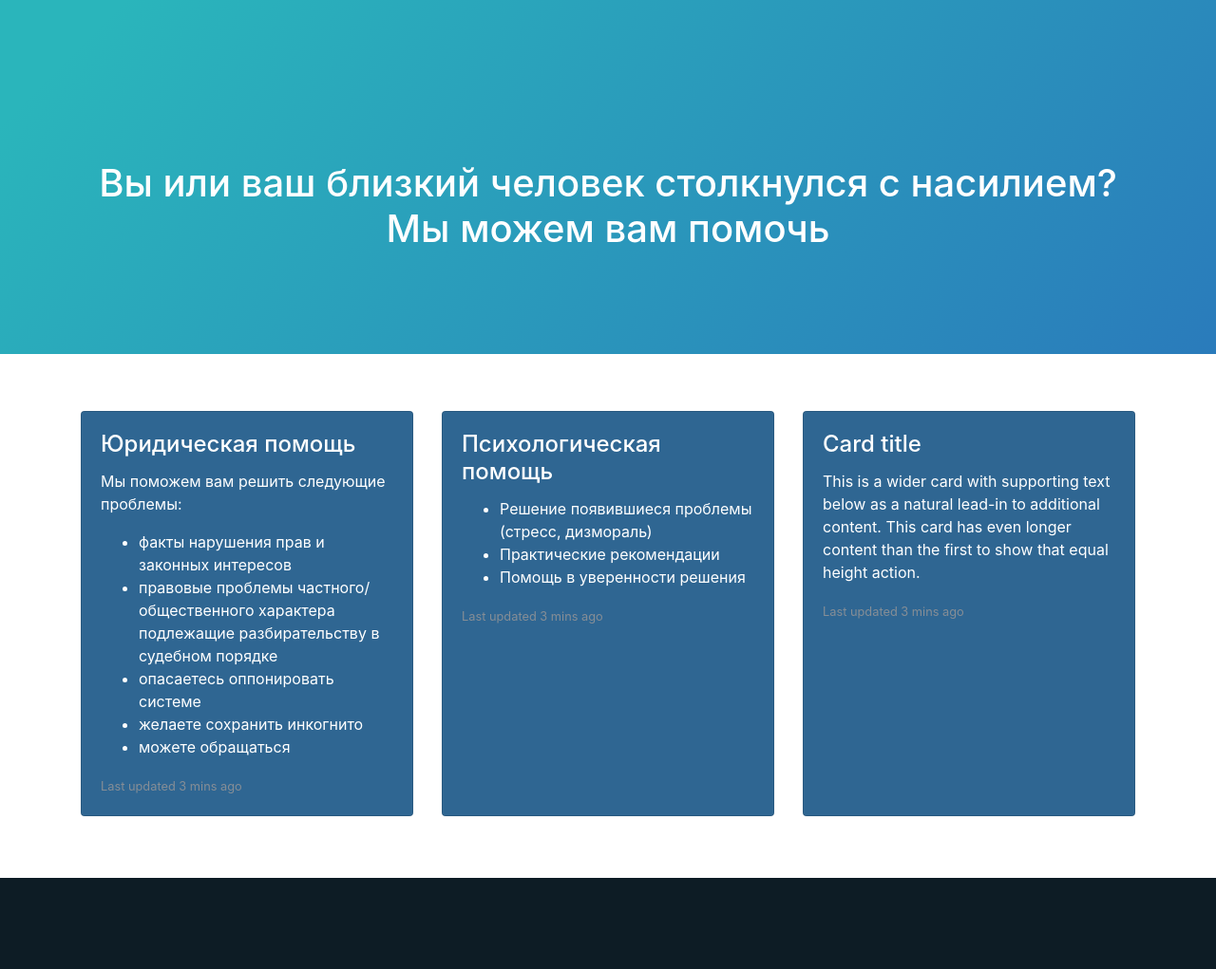
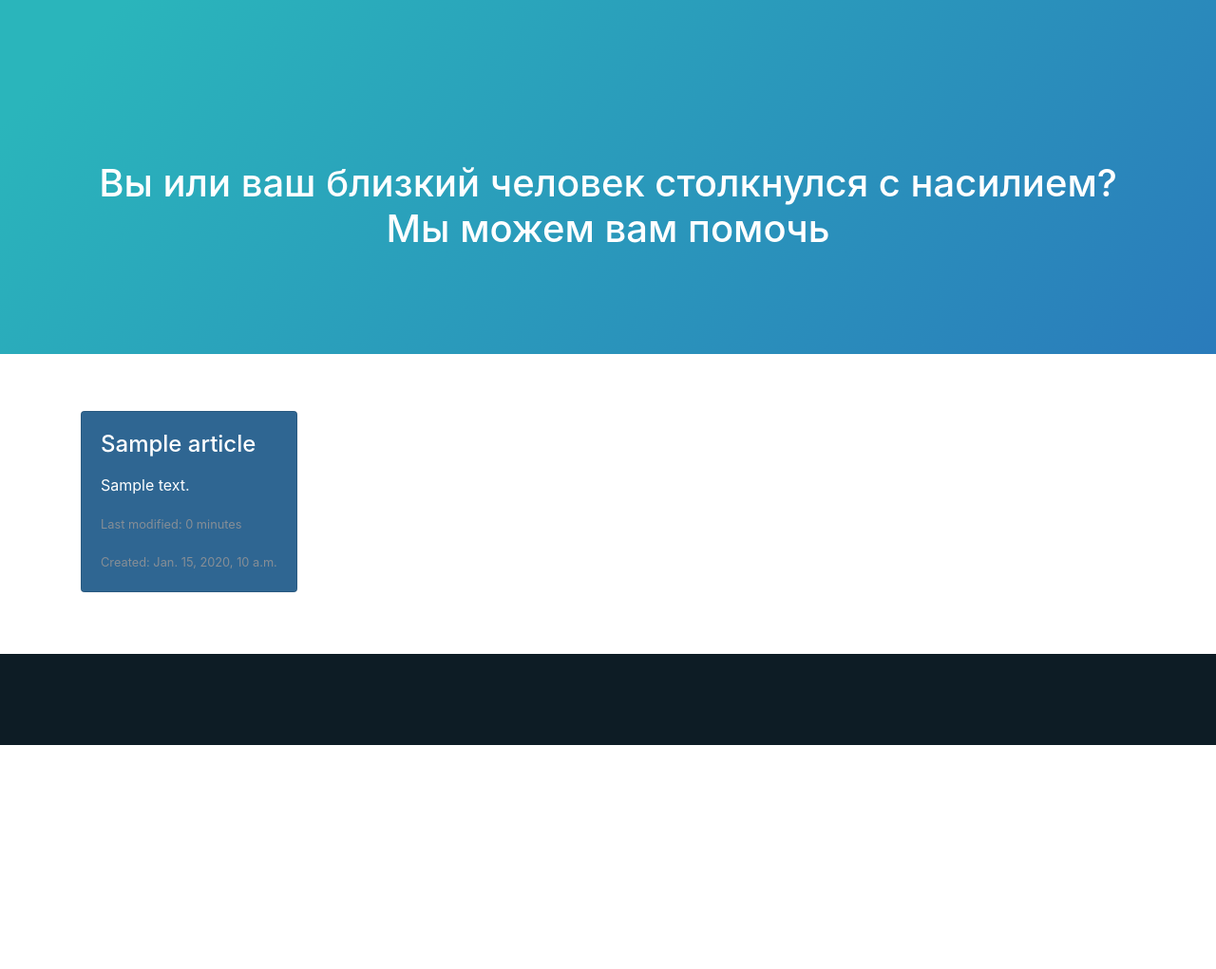
Before and after one commit to socialhackathon/zhardam, a Django app: template jardam_kolu/templates/pages/home.html in a window 1280 px wide. Shown: the part 81-1102 px from the top of the page at 95% size. After the commit the page ends 866 px from the top, so only its background shows below. Run offline with Django 3.2, Linux system fonts and the light colour scheme; the template is opened without the code that fills it: most values are stand-ins (such as "Sample title", 1, 10 or a date in 2020); some libraries are stand-ins or nearby versions.

Commit message:
Add articles page

```diff
--- a/config/settings/base.py
+++ b/config/settings/base.py
@@ -56,6 +56,7 @@ THIRD_PARTY_APPS = [
     'ordered_model',
     'markitup',
     'taggit',
+    'ckeditor',
 ]
 
 # Apps specific for this project go here.
@@ -64,6 +65,7 @@ LOCAL_APPS = [
     'jardam_kolu.users.apps.UsersConfig',
     # Your stuff: custom apps go here
     'jardam_kolu.quizes.apps.QuizAppConfig',
+    'jardam_kolu.articles',
 ]
 
 # See: https://docs.djangoproject.com/en/dev/ref/settings/#installed-apps
@@ -178,6 +180,8 @@ TEMPLATES = [
                 'django.template.context_processors.tz',
                 'django.contrib.messages.context_processors.messages',
                 # Your stuff: custom template context processors go here
+                'jardam_kolu.articles.context_processors.disqus_short_name',
+                'jardam_kolu.articles.context_processors.main_page_articles',
             ],
         },
     },
@@ -292,3 +296,5 @@ ADMIN_URL = r'^admin/'
 # ------------------------------------------------------------------------------
 MARKITUP_FILTER = ('markdown.markdown', {'safe_mode': False})
 MARKITUP_SET = 'markitup/sets/markdown/'
+
+DISQUS_SHORT_NAME = env.get_value('DISQUS_SHORT_NAME')
--- a/config/urls.py
+++ b/config/urls.py
@@ -20,6 +20,7 @@ urlpatterns = [
     # Your stuff: custom urls includes go here
     url(r'^quiz/', include('jardam_kolu.quizes.urls', namespace='quizes')),
     url(r'^blog/', include('andablog.urls', namespace='andablog')),
+    url(r'^articles/', include('jardam_kolu.articles.urls')),
 
 ] + static(settings.MEDIA_URL, document_root=settings.MEDIA_ROOT)
 
--- /dev/null
+++ b/jardam_kolu/templates/articles/article-card.html
@@ -0,0 +1,24 @@
+{% load i18n %}
+
+<article>
+    <div class="card">
+        <div class="card-body">
+            <h4 class="card-title">{{ article.title }}</h4>
+            <p class="card-text">
+                {{ article.content | linebreaks }}
+            </p>
+            <a href="{{ article.get_absolute_url }}">
+                <p class="card-text">
+                    <small class="text-muted">
+                        {% trans "Last modified" %}: {{ article.modified | timesince }}
+                    </small>
+                </p>
+                <p class="card-text">
+                    <small class="text-muted">
+                        {% trans "Created" %}: {{ article.created }}
+                    </small>
+                </p>
+            </a>
+        </div>
+    </div>
+</article>
--- a/jardam_kolu/templates/pages/about.html
+++ b/jardam_kolu/templates/pages/about.html
@@ -1 +1,5 @@
 {% extends "base.html" %}
+{% block main %}
+
+
+{% endblock %}
--- a/jardam_kolu/templates/pages/home.html
+++ b/jardam_kolu/templates/pages/home.html
@@ -4,52 +4,17 @@
 
     <div class="top-section">
         <div class="container">
-            <h1 class="top-section__heading">Вы или ваш близкий человек столкнулся с насилием? <br> Мы можем вам помочь</h1>
+            <h1 class="top-section__heading">
+                Вы или ваш близкий человек столкнулся с насилием? <br> Мы можем вам помочь
+            </h1>
         </div>
     </div>
 
     <div class="container profits-section">
         <div class="card-deck">
-            <div class="card">
-                <div class="card-body">
-                    <h4 class="card-title">Юридическая помощь</h4>
-                    <p class="card-text">Мы поможем вам решить следующие проблемы: </p>
-                    <ul class="card-list">
-                        <li>факты нарушения прав и законных интересов</li>
-                        <li>правовые проблемы частного/общественного характера подлежащие разбирательству в судебном порядке</li>
-                        <li>опасаетесь оппонировать системе</li>
-                        <li>желаете сохранить инкогнито</li>
-                        <li>можете обращаться</li>
-                    </ul>
-                    <p class="card-text">
-                        <small class="text-muted">Last updated 3 mins ago</small>
-                    </p>
-                </div>
-            </div>
-            <div class="card">
-                <div class="card-body">
-                    <h4 class="card-title">Психологическая помощь</h4>
-                    <ul>
-                        <li>Решение появившиеся проблемы (стресс, дизмораль)</li>
-                        <li>Практические рекомендации</li>
-                        <li>Помощь в уверенности решения</li>
-                    </ul>
-                    <p class="card-text">
-                        <small class="text-muted">Last updated 3 mins ago</small>
-                    </p>
-                </div>
-            </div>
-            <div class="card">
-                <div class="card-body">
-                    <h4 class="card-title">Card title</h4>
-                    <p class="card-text">This is a wider card with supporting text below as a natural lead-in to
-                        additional
-                        content. This card has even longer content than the first to show that equal height action.</p>
-                    <p class="card-text">
-                        <small class="text-muted">Last updated 3 mins ago</small>
-                    </p>
-                </div>
-            </div>
+            {% for article in main_articles %}
+                {% include 'articles/article-card.html' with article=article %}
+            {% endfor %}
         </div>
     </div>
 {% endblock %}
--- a/local.yml
+++ b/local.yml
@@ -17,7 +17,7 @@ services:
     environment:
       - POSTGRES_USER=jardam_kolu
       - USE_DOCKER=yes
-      - DISQUSSHORTNAME=jardam-kolu
+      - DISQUS_SHORT_NAME=jardam-kolu
       - GOOGLE_CAPTCHA_SITE_KEY
       - GOOGLE_CAPTCHA_SECRET_KEY
     ports:
--- a/requirements/base.txt
+++ b/requirements/base.txt
@@ -54,3 +54,4 @@ django-ordered-model
 django-andablog
 django-taggit
 markdown
+django-ckeditor
```
Also changed, not shown: jardam_kolu/articles/admin.py (added, +8 -0 lines), jardam_kolu/articles/apps.py (added, +7 -0 lines), jardam_kolu/articles/context_processors.py (added, +18 -0 lines), jardam_kolu/articles/models.py (added, +21 -0 lines), jardam_kolu/articles/urls.py (added, +15 -0 lines), jardam_kolu/articles/views.py (added, +13 -0 lines), jardam_kolu/templates/articles/article_detail.html (added, +9 -0 lines), jardam_kolu/templates/articles/article_list.html (added, +7 -0 lines), jardam_kolu/templates/articles/disqus.html (added, +22 -0 lines), jardam_kolu/articles/__init__.py (added), jardam_kolu/articles/migrations/__init__.py (added), 1 other file.
